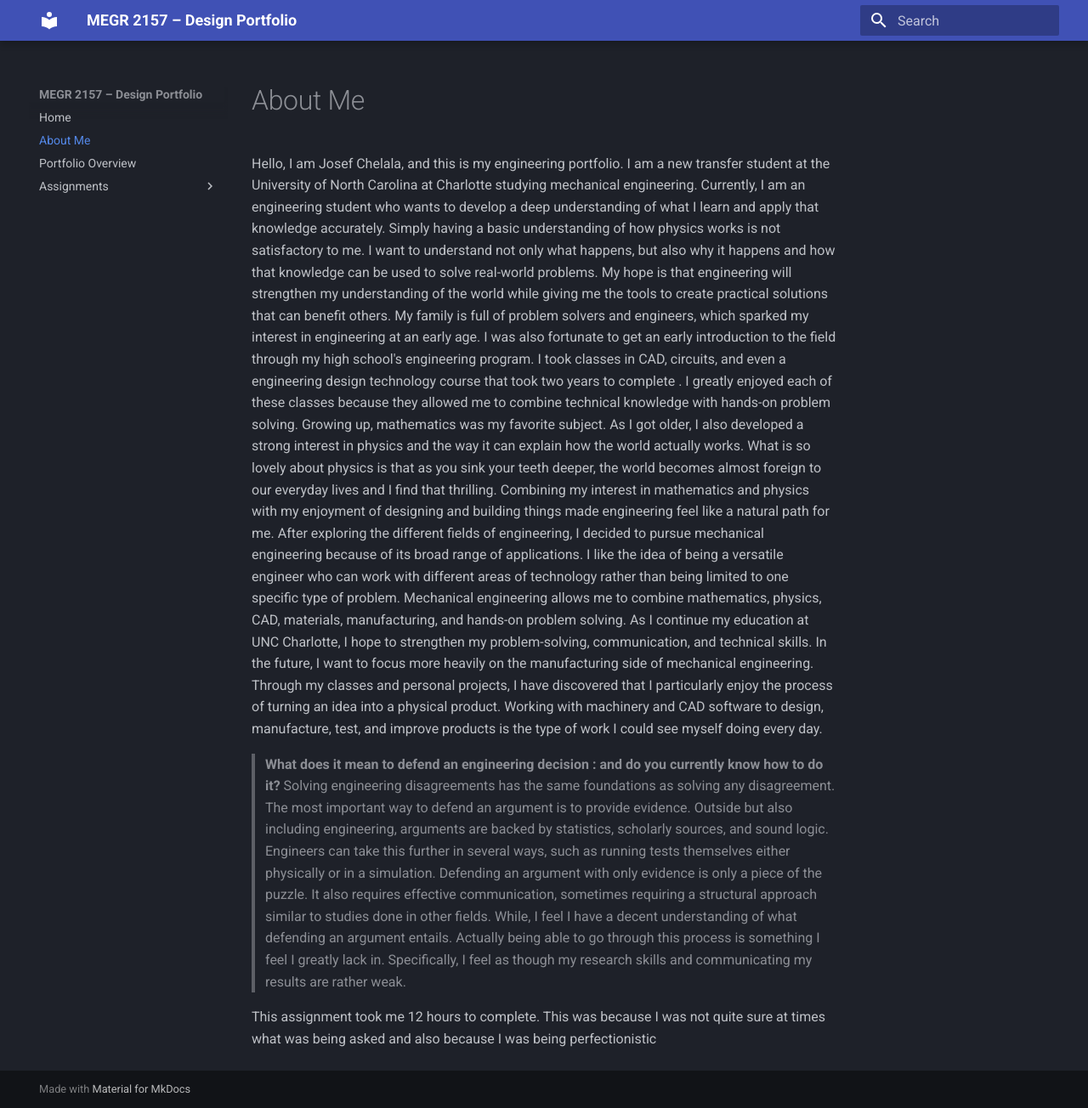
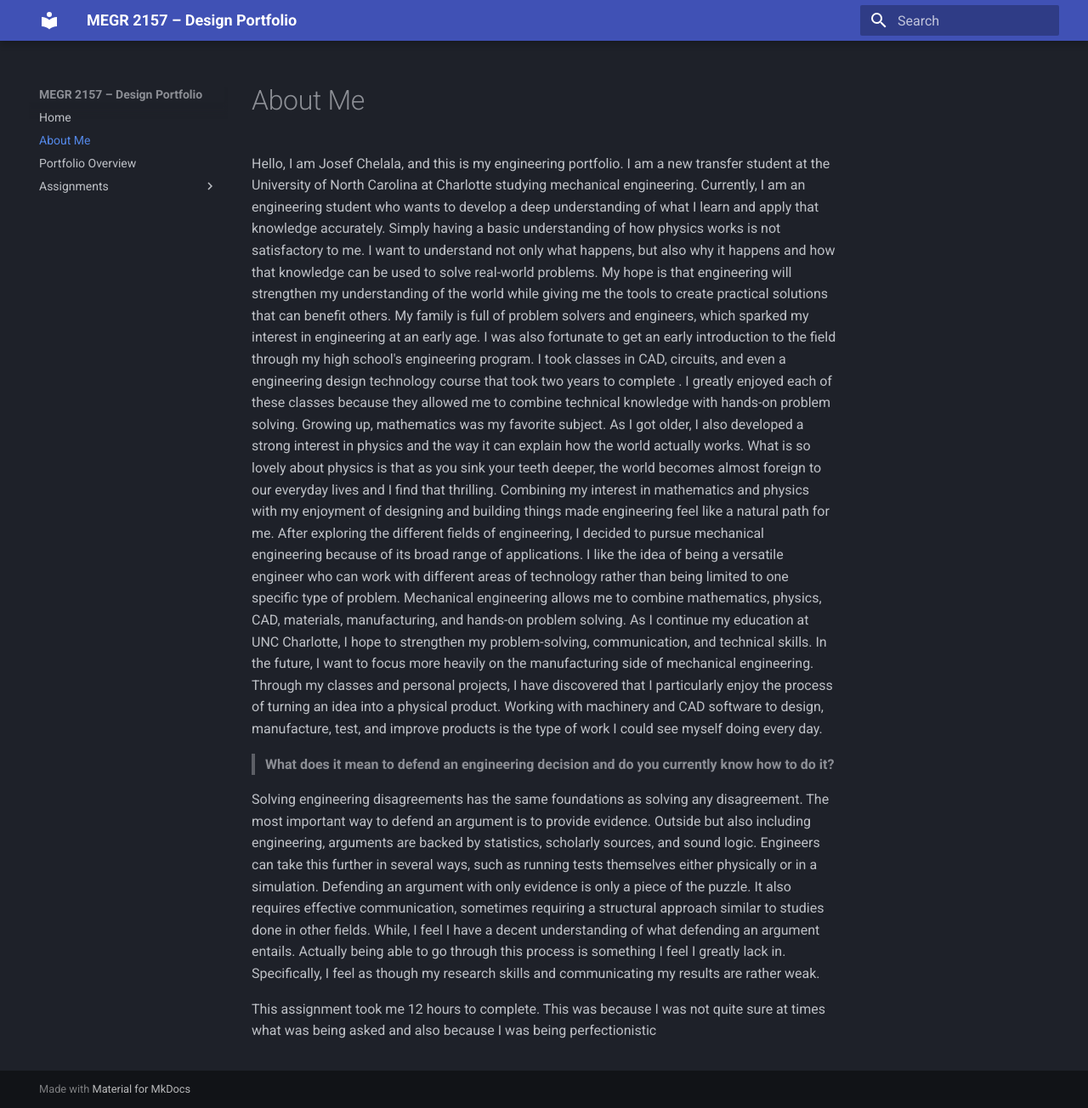
Before and after one commit to josef-chelala/megr2157-portfolio, an MkDocs documentation site: the page built from docs/aboutme/index.md, in a window 1280 px wide and 1304 px high. Shown: the whole window at 85% size. Built offline with MkDocs 1.6.1 and Material for MkDocs 9.7.7, drawn with Linux system fonts in a browser that asks for light colours.

```diff
--- a/docs/aboutme/index.md
+++ b/docs/aboutme/index.md
@@ -7,7 +7,8 @@ After exploring the different fields of engineering, I decided to pursue mechani
 As I continue my education at UNC Charlotte, I hope to strengthen my problem-solving, communication, and technical skills. In the future, I want to focus more heavily on the manufacturing side of mechanical engineering. Through my classes and personal projects, I have discovered that I particularly enjoy the process of turning an idea into a physical product. Working with machinery and CAD software to design, manufacture, test, and improve products is the type of work I could see myself doing every day.
 
 
-> **What does it mean to defend an engineering decision : and do you currently know how to do it?**
+> **What does it mean to defend an engineering decision and do you currently know how to do it?**
+
 Solving engineering disagreements has the same foundations as solving any disagreement. The most important way to defend an argument is to provide evidence. Outside but also including engineering, arguments are backed by statistics, scholarly sources, and sound logic. Engineers can take this further in several ways, such as running tests themselves either physically or in a simulation. Defending an argument with only evidence is only a piece of the puzzle. It also requires effective communication, sometimes requiring a structural approach similar to studies done in other fields.
 While, I feel I have a decent understanding of what defending an argument entails. Actually being able to go through this process is something I feel I greatly lack in. Specifically, I feel as though my research skills and communicating my results are rather weak.
 
```
